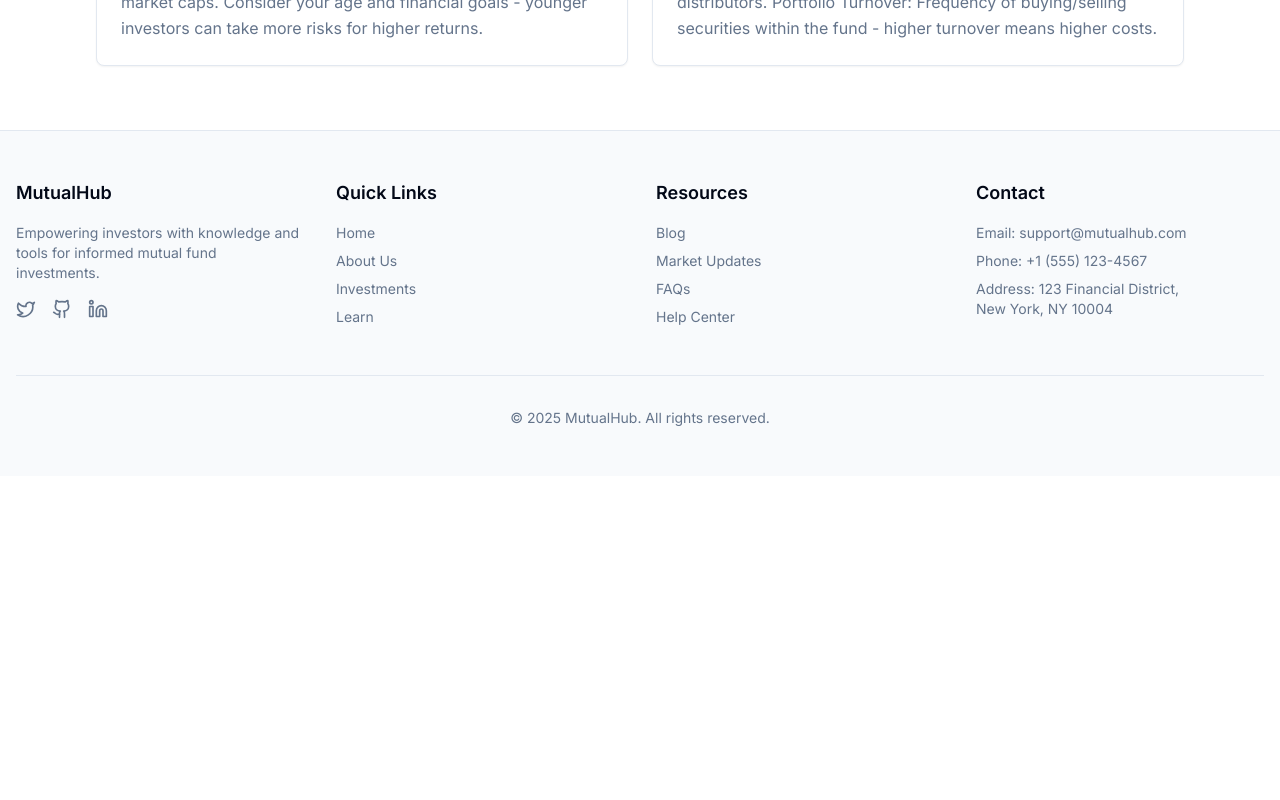
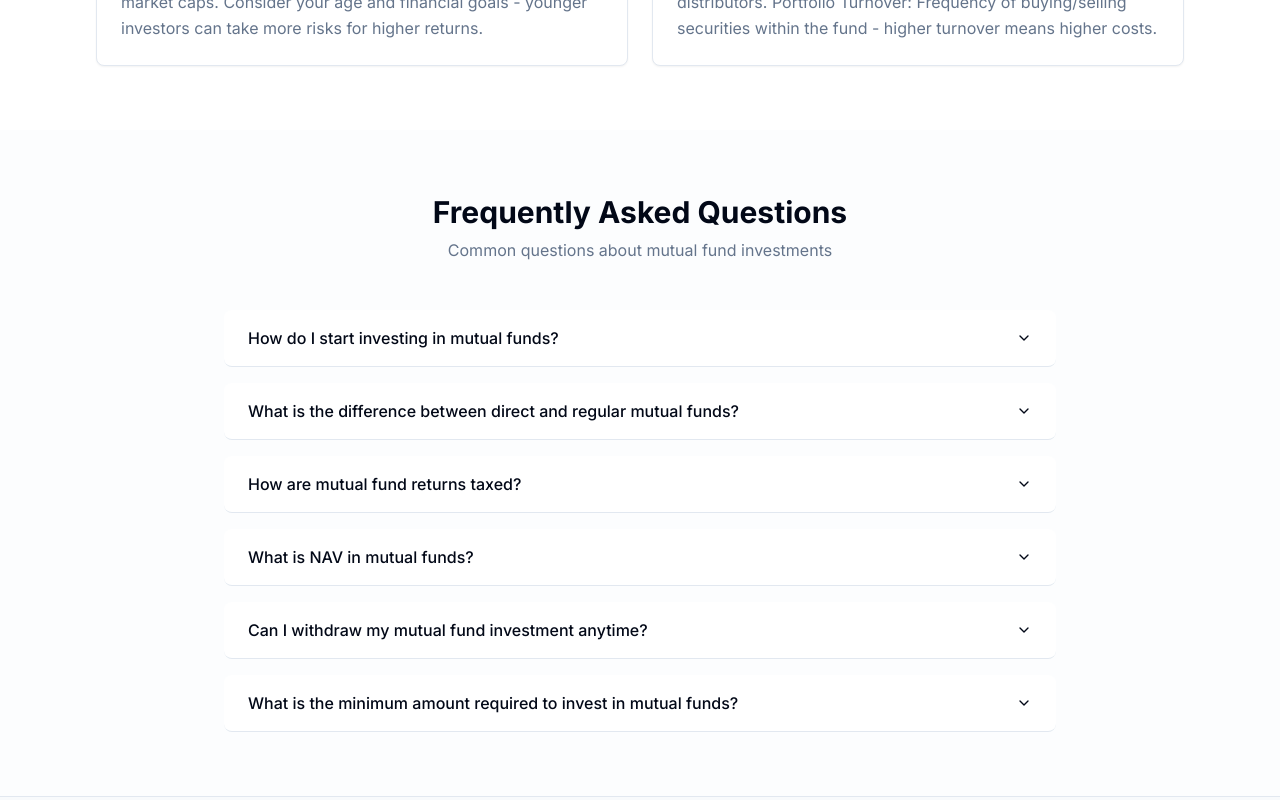
Before and after one commit to jayasurya1422/mutual-minds-hub, a React (Vite) app: page / in a window 1280 px wide. Shown: the part 2560-3360 px from the top of the page. Before the commit the page ends 3036 px from the top, so only its background shows below. Built offline with nearby package versions, Linux system fonts and the light colour scheme.

Commit message:
Add FAQ section to Learn page
Added a new FAQ section below the existing "Learn About Mutual Funds" section on the Learn page.  The content of the FAQ section is not specified.

```diff
--- /dev/null
+++ b/src/components/FAQ.tsx
@@ -0,0 +1,65 @@
+
+import {
+  Accordion,
+  AccordionContent,
+  AccordionItem,
+  AccordionTrigger
+} from "@/components/ui/accordion";
+
+const FAQ = () => {
+  const faqs = [
+    {
+      question: "How do I start investing in mutual funds?",
+      answer: "To start investing in mutual funds, first complete your KYC (Know Your Customer) process. Then, choose a mutual fund based on your investment goals and risk tolerance. You can invest either through a lump sum amount or start a SIP (Systematic Investment Plan) with as little as ₹500 per month through various platforms or directly with fund houses."
+    },
+    {
+      question: "What is the difference between direct and regular mutual funds?",
+      answer: "Direct mutual funds are purchased directly from the fund house without any intermediary, resulting in lower expense ratios and potentially higher returns. Regular funds are purchased through distributors who charge a commission, leading to slightly higher expense ratios. The difference in returns between direct and regular plans can be 0.5-1% annually."
+    },
+    {
+      question: "How are mutual fund returns taxed?",
+      answer: "Equity mutual fund gains held for more than 1 year are taxed at 10% for gains above ₹1 lakh (Long Term Capital Gains). Gains on equity funds held for less than 1 year are taxed at 15% (Short Term Capital Gains). For debt funds, gains are taxed at your income tax slab rate if held for less than 3 years, and at 20% with indexation benefit if held for more than 3 years."
+    },
+    {
+      question: "What is NAV in mutual funds?",
+      answer: "NAV (Net Asset Value) is the per-unit market value of a mutual fund. It is calculated by dividing the total value of all the securities in the portfolio, minus liabilities, by the total number of units outstanding. NAV changes daily based on the underlying securities' market values."
+    },
+    {
+      question: "Can I withdraw my mutual fund investment anytime?",
+      answer: "Most open-ended mutual funds allow redemption at any time, but some conditions apply. Some funds may have exit loads (redemption charges) if you withdraw before a specified period. ELSS funds have a mandatory 3-year lock-in period. Liquid funds typically offer the highest liquidity with no exit load."
+    },
+    {
+      question: "What is the minimum amount required to invest in mutual funds?",
+      answer: "The minimum investment amount varies by fund and investment mode. For lump sum investments, it typically ranges from ₹1,000 to ₹5,000. For SIPs (Systematic Investment Plans), you can start with as low as ₹500 per month in many funds. Some funds may have higher minimum investment requirements."
+    }
+  ];
+
+  return (
+    <section className="py-16 px-4 bg-secondary/25">
+      <div className="container mx-auto max-w-4xl">
+        <div className="space-y-8 animate-fade-up">
+          <div className="text-center mb-12">
+            <h2 className="text-3xl font-bold">Frequently Asked Questions</h2>
+            <p className="text-muted-foreground mt-2">
+              Common questions about mutual fund investments
+            </p>
+          </div>
+          <Accordion type="single" collapsible className="w-full space-y-4">
+            {faqs.map((faq, index) => (
+              <AccordionItem key={index} value={`item-${index}`} className="bg-card rounded-lg px-6">
+                <AccordionTrigger className="text-left font-medium">
+                  {faq.question}
+                </AccordionTrigger>
+                <AccordionContent className="text-muted-foreground">
+                  {faq.answer}
+                </AccordionContent>
+              </AccordionItem>
+            ))}
+          </Accordion>
+        </div>
+      </div>
+    </section>
+  );
+};
+
+export default FAQ;
--- a/src/pages/Index.tsx
+++ b/src/pages/Index.tsx
@@ -4,6 +4,7 @@ import Hero from "@/components/Hero";
 import TopFunds from "@/components/TopFunds";
 import Calculator from "@/components/Calculator";
 import Learn from "@/components/Learn";
+import FAQ from "@/components/FAQ";
 import Footer from "@/components/Footer";
 
 const Index = () => {
@@ -15,6 +16,7 @@ const Index = () => {
         <TopFunds />
         <Calculator />
         <Learn />
+        <FAQ />
       </main>
       <Footer />
     </div>
```
